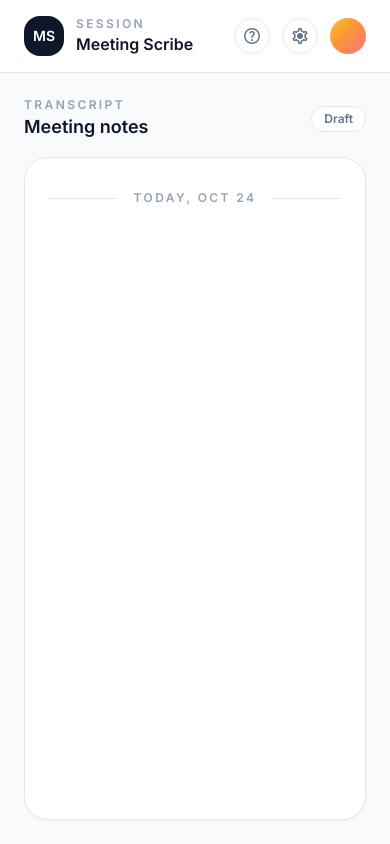
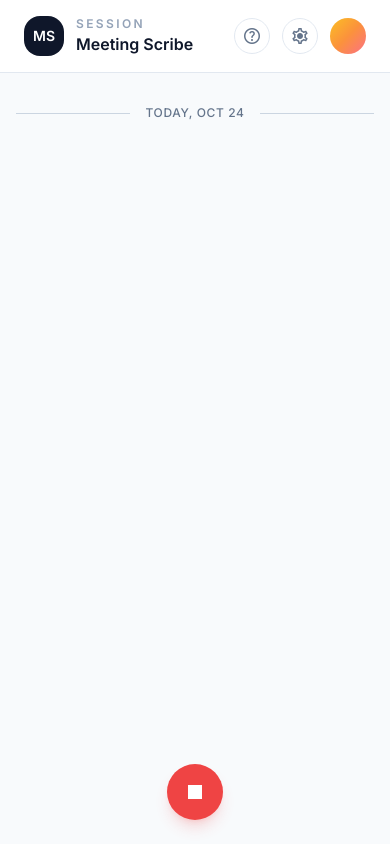
Before and after one commit to jchen0824/speech-to-text, a React (Vite) app: page / in a window 390 px wide. Built offline with nearby package versions, Linux system fonts and the light colour scheme.

Commit message:
feat: render transcript list and live row

```diff
--- a/src/components/LiveTranscriptItem.tsx
+++ b/src/components/LiveTranscriptItem.tsx
@@ -4,14 +4,14 @@ type LiveTranscriptItemProps = {
 
 const LiveTranscriptItem = ({ text }: LiveTranscriptItemProps) => {
   return (
-    <div className="flex gap-4">
-      <div className="flex w-10 shrink-0 items-start justify-end pt-2">
-        <span className="h-2 w-2 animate-pulse rounded-full bg-blue-500" />
+    <div className="flex gap-4 group animate-pulse">
+      <div className="w-8 shrink-0 flex flex-col items-center pt-1">
+        <span className="text-xs text-primary font-mono font-bold">LIVE</span>
       </div>
       <div className="flex-1">
-        <p className="text-base leading-relaxed">
-          <span className="italic text-slate-500">{text}</span>
-          <span className="ml-1 inline-block h-5 w-2 animate-pulse rounded-sm bg-blue-500 align-middle" />
+        <p className="text-base md:text-lg leading-relaxed">
+          <span className="text-slate-500 dark:text-slate-400 italic">{text}</span>
+          <span className="inline-block w-2 h-5 bg-primary align-middle ml-1 animate-pulse rounded-sm" />
         </p>
       </div>
     </div>
--- a/src/components/TranscriptItem.tsx
+++ b/src/components/TranscriptItem.tsx
@@ -6,12 +6,14 @@ type TranscriptItemProps = {
 
 const TranscriptItem = ({ item }: TranscriptItemProps) => {
   return (
-    <div className="flex gap-4">
-      <div className="w-10 shrink-0 pt-1 text-right">
-        <span className="text-xs font-mono text-slate-400">{item.time}</span>
+    <div className="flex gap-4 group">
+      <div className="w-8 shrink-0 flex flex-col items-center pt-1">
+        <span className="text-xs text-slate-400 font-mono">{item.time}</span>
       </div>
-      <div className="flex-1 text-slate-700">
-        <p className="text-base leading-relaxed">{item.text}</p>
+      <div className="flex-1">
+        <p className="text-slate-800 dark:text-slate-100 text-base md:text-lg leading-relaxed">
+          {item.text}
+        </p>
       </div>
     </div>
   );
--- a/src/components/TranscriptPane.tsx
+++ b/src/components/TranscriptPane.tsx
@@ -9,35 +9,36 @@ type TranscriptPaneProps = {
 
 const TranscriptPane = ({ items = [], liveText = "" }: TranscriptPaneProps) => {
   return (
-    <section className="flex flex-1 flex-col gap-4 px-6 py-6">
-      <div className="flex items-center justify-between">
-        <div>
-          <p className="text-xs font-semibold uppercase tracking-[0.2em] text-slate-400">
-            Transcript
-          </p>
-          <h2 className="text-lg font-semibold text-slate-900">Meeting notes</h2>
-        </div>
-        <div className="rounded-full border border-slate-200 bg-white px-3 py-1 text-xs font-semibold text-slate-500">
-          Draft
-        </div>
-      </div>
-
-      <div className="flex min-h-[420px] flex-1 flex-col gap-4 rounded-3xl border border-slate-200 bg-white p-6 shadow-sm">
-        <div className="flex items-center gap-4 py-2">
-          <div className="h-px flex-1 bg-slate-200" />
-          <span className="text-xs font-semibold uppercase tracking-[0.2em] text-slate-400">
+    <section className="relative flex flex-1 flex-col min-w-0 bg-background-light dark:bg-background-dark">
+      <div className="flex-1 overflow-y-auto p-4 md:p-8 lg:px-12 scroll-smooth">
+        <div className="max-w-4xl mx-auto flex flex-col gap-6 min-h-full pb-20">
+          <div className="flex items-center gap-4 py-4">
+            <div className="h-px bg-slate-300 dark:bg-slate-700 flex-1" />
+            <span className="text-xs font-medium text-slate-500 uppercase tracking-wider">
               Today, Oct 24
             </span>
-          <div className="h-px flex-1 bg-slate-200" />
+            <div className="h-px bg-slate-300 dark:bg-slate-700 flex-1" />
           </div>
-        <div className="flex-1 overflow-y-auto pr-2">
-          <div className="flex flex-col gap-6">
           {items.map((item) => (
             <TranscriptItem key={item.id} item={item} />
           ))}
           {liveText ? <LiveTranscriptItem text={liveText} /> : null}
+          <div className="h-10" />
         </div>
       </div>
+      <div className="absolute bottom-6 left-1/2 -translate-x-1/2 z-10 lg:hidden">
+        <button
+          className="h-14 w-14 rounded-full bg-red-500 shadow-lg shadow-red-500/20 flex items-center justify-center text-white hover:scale-105 transition-transform"
+          type="button"
+          aria-label="Stop recording"
+        >
+          <span
+            className="material-symbols-outlined text-[28px]"
+            style={{ fontVariationSettings: "'FILL' 1" }}
+          >
+            stop
+          </span>
+        </button>
       </div>
     </section>
   );
```
Lines whose indentation alone changed are shown as unchanged.
